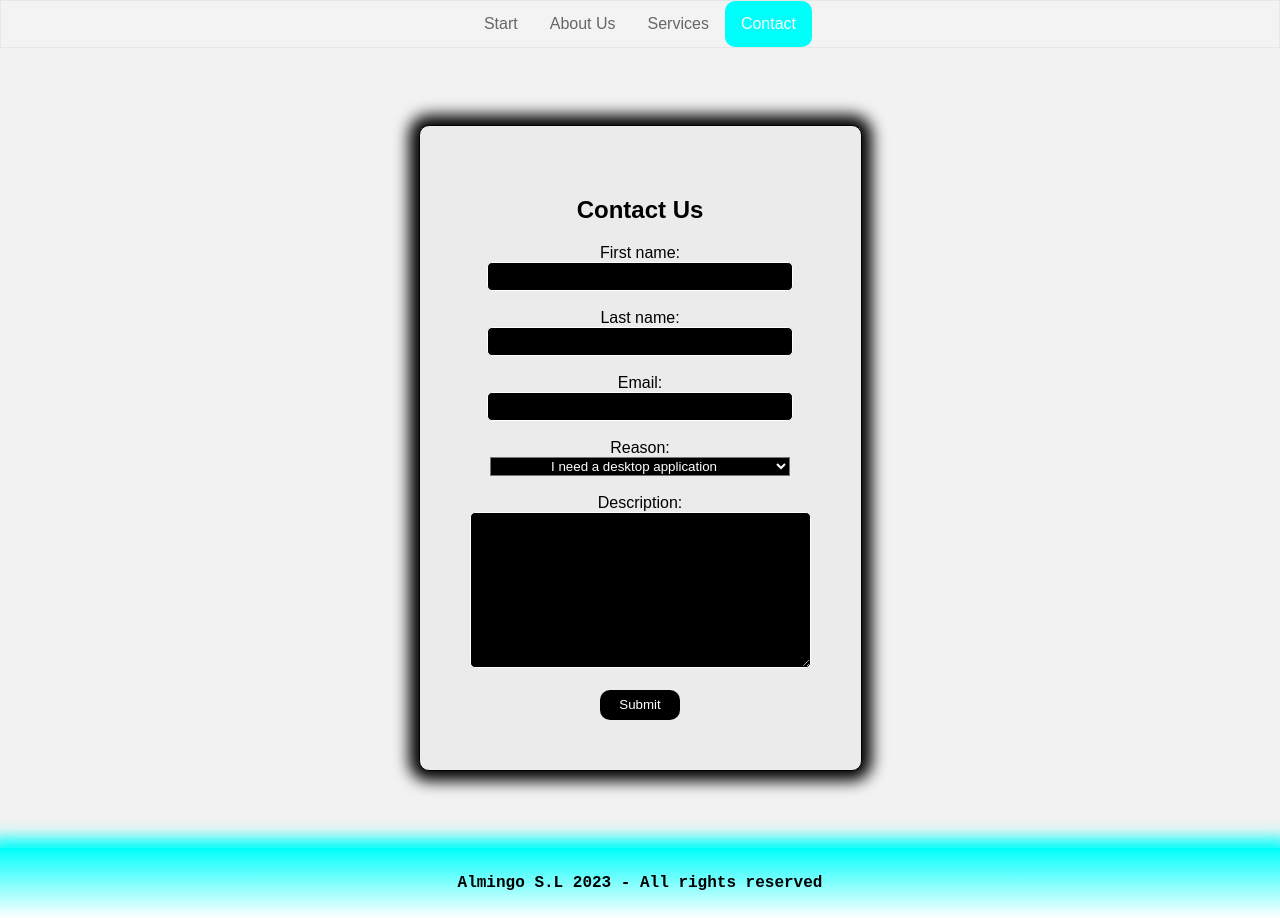
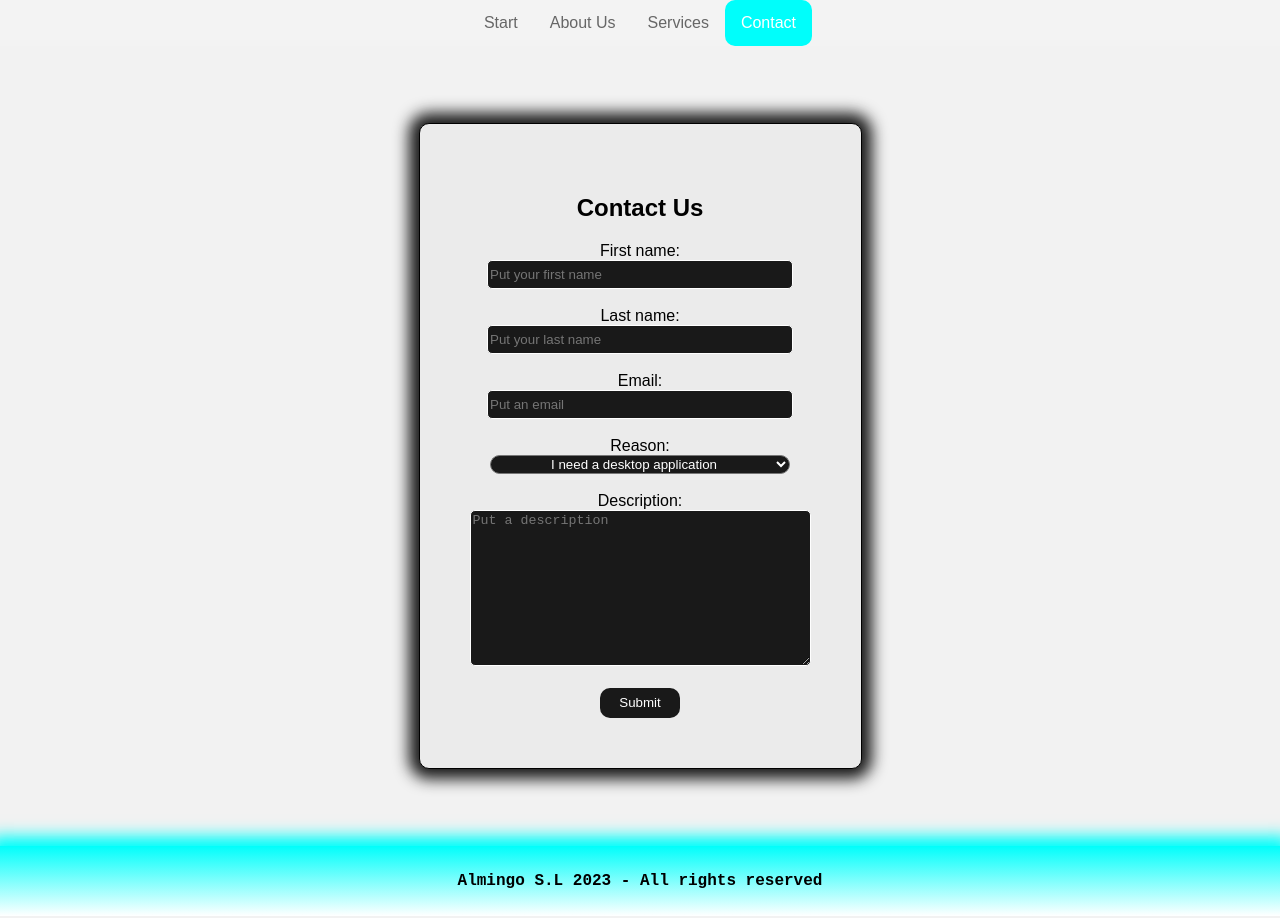
Before and after one commit to redundancia0/web-almingo, a plain HTML site: page contacto.html in a window 1280 px wide. Drawn offline with Linux system fonts and the light colour scheme.

Commit message:
añadiendo placeholders en contacto y css

```diff
--- a/contacto.html
+++ b/contacto.html
@@ -8,7 +8,6 @@
 <title>Almingos S.L | Contact</title>
 </head>
 <body>
-
 <div class="navbar">
     <ul>
         <li><a href="index.html">Start</a></li>
@@ -24,36 +23,30 @@
         <li><a class="active" href="contacto.html">Contact</a></li>
     </ul>
 </div>
-
 <div class="main">
   <form class="Contacto" action="index.html" method="post">
     <table>
         <div class="contenido">
             <h2>Contact Us</h2>
             <label for="fname">First name:</label><br>
-            <input type="text" id="fname" name="fname"><br><br>
+            <input type="text" id="fname" name="fname" placeholder="Put your first name"><br><br>
             <label for="lname">Last name:</label><br>
-            <input type="text" id="lname" name="lname"><br><br>
+            <input type="text" id="lname" name="lname" placeholder="Put your last name"><br><br>
             <label for="correo">Email:</label><br>
-            <input type="text" id="correo" name="correo"><br><br>
+            <input type="text" id="correo" name="correo" placeholder="Put an email"><br><br>
             <label for="opciones">Reason:</label><br>
-            <select name="opciones" id="">
+            <select name="opciones">
                 <option value="1">I need a desktop application</option>
                 <option value="2">I need a personal website</option>
                 <option value="3">I need database design</option>
             </select><br><br>
             <label for="message">Description:</label><br>
-            <textarea name="message" rows="10" cols="40"></textarea><br><br>
+            <textarea name="message" rows="10" cols="40" placeholder="Put a description"></textarea><br><br>
             <button id="boton-contacto" type="button" onclick=""> Submit</button>
         </div>
     </table>
   </form>
 </div>
-
-<div class="informacion-contacto">
-
-</div>
-
 <footer class="pie">
   <p>Almingo S.L 2023 - All rights reserved</p>
 </footer>
--- a/css/contacto.css
+++ b/css/contacto.css
@@ -17,7 +17,7 @@
     padding: 50px;
     background-color: #ebebeb;
     border-radius: 10px;
-    box-shadow: 0px 0px 15px 10px black;
+    box-shadow: 0px 0px 15px 10px rgb(25,25,25);
 }
 
 .contenido:hover {
@@ -25,11 +25,11 @@
 }
 
 .contenido select {
-    background-color: black;
+    background-color: rgb(25,25,25);
     color: white;
     width: 300px;
     text-align: center;
-
+    border-radius: 20px;
 }
 
 .contenido label {
@@ -42,7 +42,7 @@
 }
 .contenido input, textarea {
     color: white;
-    background-color: black;
+    background-color: rgb(25,25,25);
     border-radius: 5px;
     /* height: 20px; */
     border: solid 1px;
@@ -53,7 +53,7 @@
 }
 
 #boton-contacto {
-    background-color: black;
+    background-color: rgb(25,25,25);
     color: white;
     border-radius: 10px;
     height: 30px;
@@ -63,8 +63,8 @@
 
 #boton-contacto:hover {
     width: 100px;
-    height: 50px;
+    font-size: 15px;
     transition: 1s;
-    background: linear-gradient(360deg, #00fefb, black) ;
+    background: linear-gradient(360deg, #00fefb, rgb(25,25,25)) ;
     cursor: cell;
 }
--- a/css/inicio.css
+++ b/css/inicio.css
@@ -1,5 +1,5 @@
 :root {
-    --color-primary: rgb(0, 100, 25);
+    --color-primary: rgb(0, 255, 255);
 }
 
 #video-background {
--- a/css/style.css
+++ b/css/style.css
@@ -43,7 +43,6 @@ body {
   display: flex;
   justify-content: center;
   align-items: center;
-  border: 1px solid #e7e7e7;
   background-color: #f3f3f3;
 }
 
```
Also changed, not shown: index.html (+0 -6 lines).
